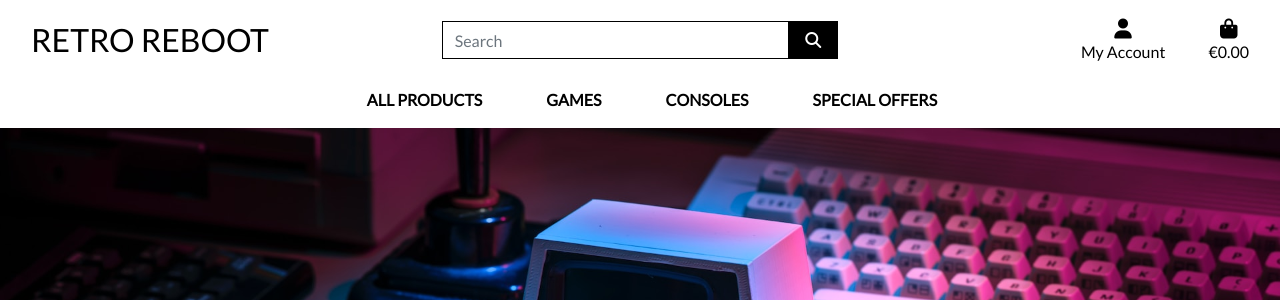
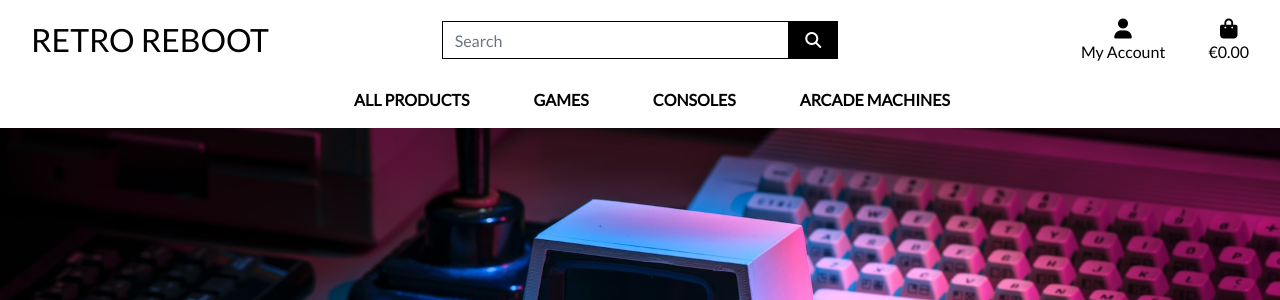
Before and after one commit to adamgilroy22/retro-reboot, a Django app: page / in a window 1280 px wide. Shown: the top 300 px of the page. Run offline with Django 3.2, Linux system fonts and the light colour scheme; some libraries are stand-ins or nearby versions.

Commit message:
Add arcade machines to main nav menu

```diff
--- a/templates/includes/main-nav.html
+++ b/templates/includes/main-nav.html
@@ -39,16 +39,10 @@
             </div>
         </li>
 
-        <li class="nav-item dropdown">
-            <a class="logo-font font-weight-bold nav-link text-black" href="#" id="specials-link" data-toggle="dropdown" aria-haspopup="true" aria-expanded="false">
-                Special Offers
+        <li class="nav-item">
+            <a class="logo-font font-weight-bold nav-link text-black" href="{% url 'products' %}?category=Arcade" id="arcade-link">
+                Arcade Machines
             </a>
-            <div class="dropdown-menu border-0" aria-labelledby="specials-link">
-                <a href="" class="dropdown-item">New Arrivals</a>
-                <a href="" class="dropdown-item">Deals</a>
-                <a href="" class="dropdown-item">Clearance</a>
-                <a href="" class="dropdown-item">All Specials</a>
-            </div>
         </li>
     </ul>
 </div>
```
